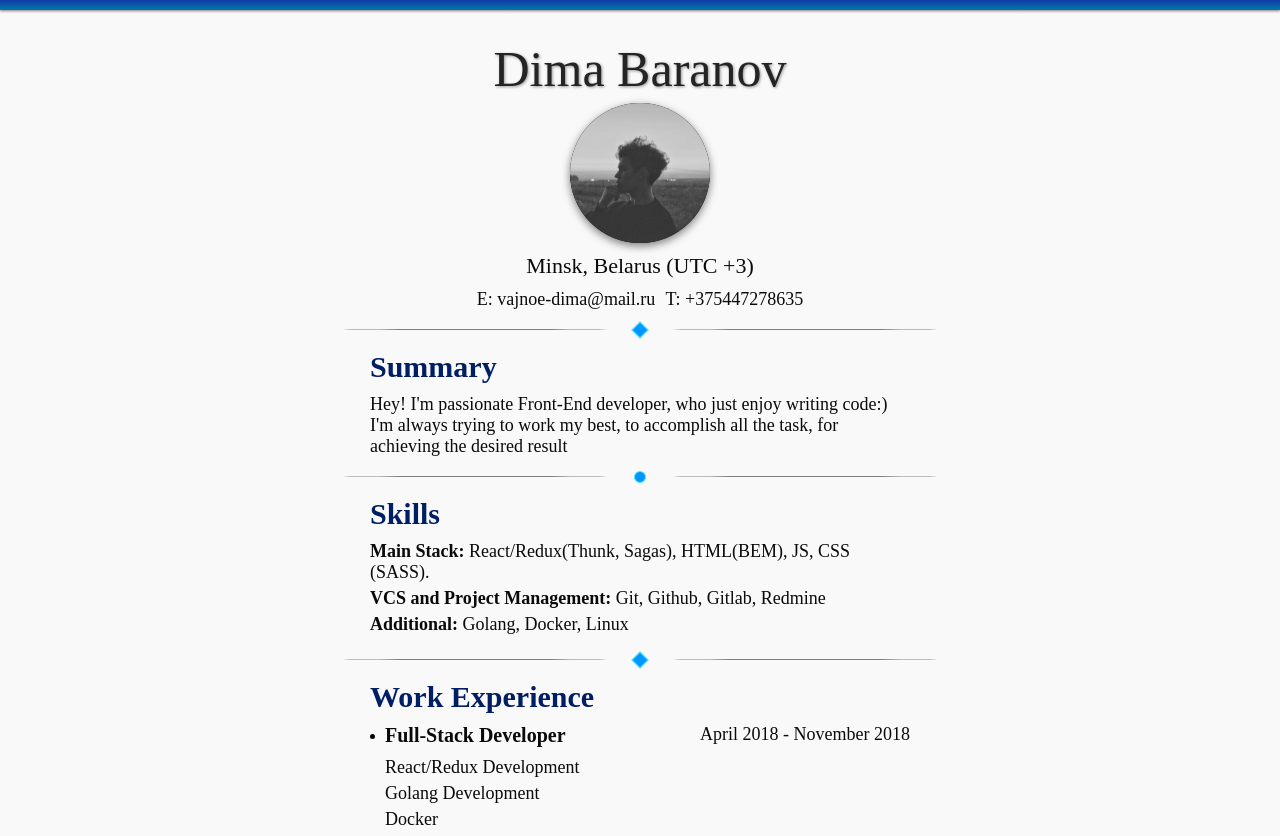
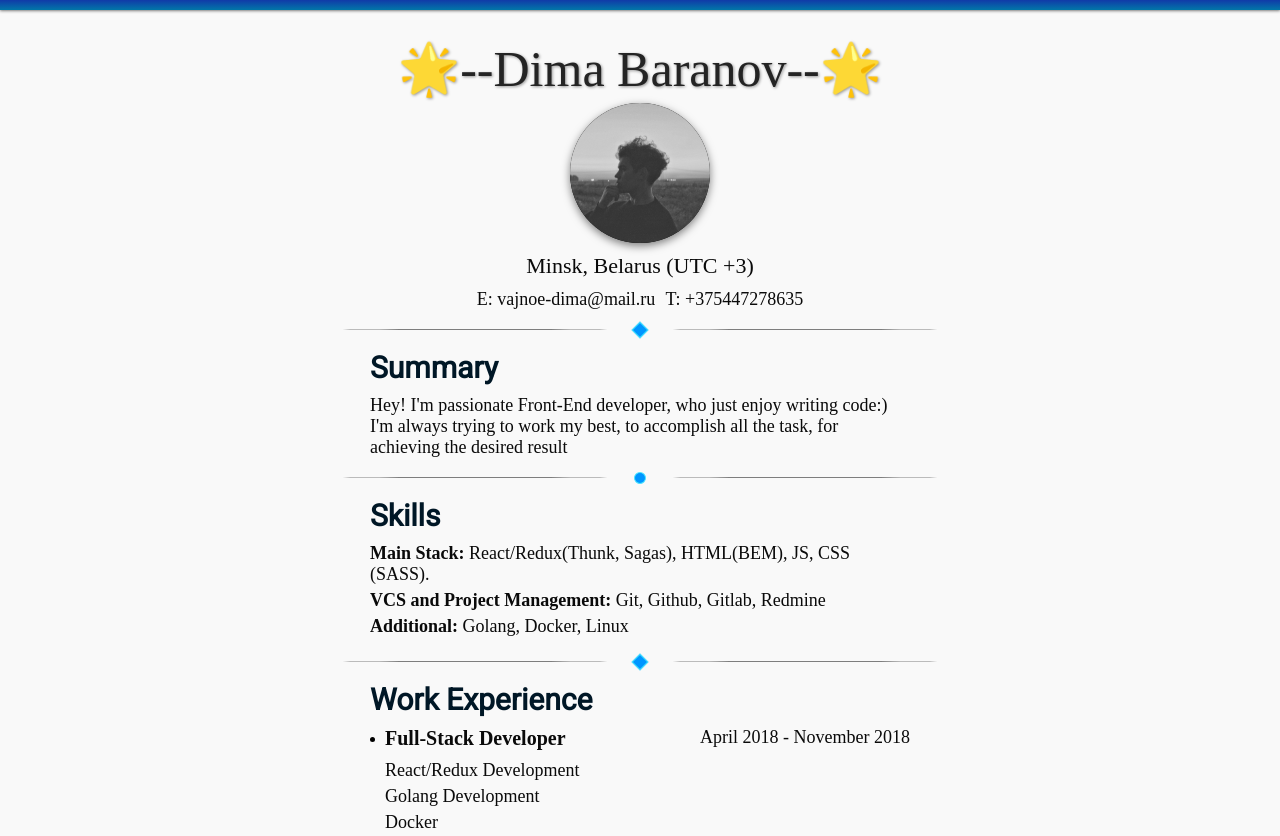
Before and after one commit to dima24kmagic/CV, a website: page index.html in a window 1280 px wide. Shown: the top 836 px of the page. Drawn offline with Linux system fonts and the light colour scheme.

```diff
--- a/index.html
+++ b/index.html
@@ -7,13 +7,14 @@
 	<meta http-equiv='X-UA-Compatible' content='ie=edge'>
 	<title>CV</title>
 	<link rel='stylesheet' href='./static/styles/index.css'>
+	<link href="https://fonts.googleapis.com/css?family=Roboto" rel="stylesheet">
 </head>
 <body>
 
 	<div class='line mb-1'></div>
 
 	<div class='intro w-70 block'>
-		<div class='intro__name'>Dima Baranov</div>
+		<div class='intro__name'>🌟--Dima Baranov--🌟</div>
 		<div class='intro__pic'>
 			<img src='./static/img/my-pic.jpg' alt=''>
 		</div>
@@ -116,6 +117,7 @@
 		<div class='other__text'>
 			I'm passionate for the technologies, kinda geek. Enjoy playing video games, reading Fantasy books, and
 			building cool things with, such as an IoT devices. <br>
+			I'm really into self-improving💪💪💪 <br>
 			Really curious about human brains inner working. <br>
 			Enjoy solving problems. <br>
 			Listen all kinds of music. <br>
--- a/static/styles/base/base.scss
+++ b/static/styles/base/base.scss
@@ -18,4 +18,6 @@
 
   background: #f9f9f9;
   color: #0a0a0a;
+
+
 }
--- a/static/styles/layout/intro.scss
+++ b/static/styles/layout/intro.scss
@@ -5,6 +5,8 @@
     display: flex;
     justify-content: center;
     font-size: 5rem;
+
+    text-align: center;
 
     color: #242424;
     text-shadow: 1px 1px 3px rgba(0,0,0,.4);
--- a/static/styles/utils/utils.scss
+++ b/static/styles/utils/utils.scss
@@ -82,8 +82,9 @@
 .block-name {
   font-size: 3rem;
   font-weight: bold;
-  color: #001e63;
+  color: #001726;
   margin-bottom: 1rem;
+  font-family: 'Roboto', sans-serif;
 }
 
 .bold {
```
Also changed, not shown: static/styles/index.css, 1 other file.
